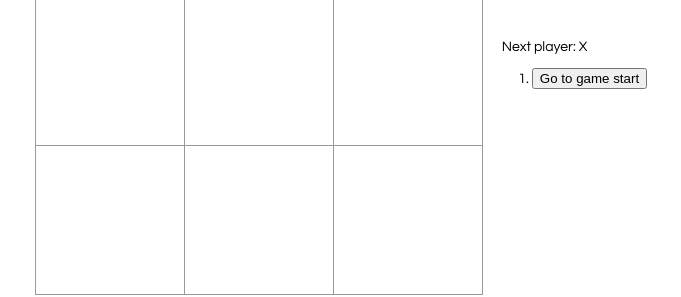
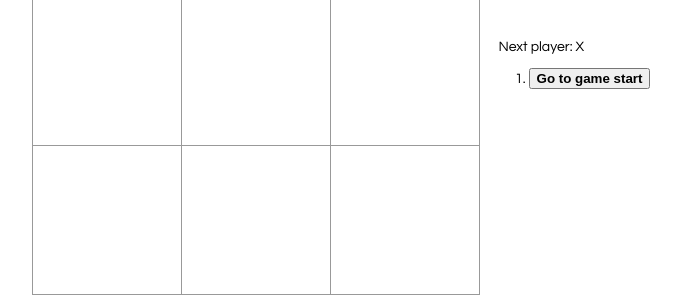
Before and after one commit to enrique-cardenas/tic-tac-toe, a React app: page / in a window 1280 px wide. Shown: the part 199-496 px from the top of the page, 299-980 px from the left. Built offline with nearby package versions, Linux system fonts and the light colour scheme.

Commit message:
Make current selected button bold

```diff
--- a/src/Game.js
+++ b/src/Game.js
@@ -50,9 +50,12 @@ class Game extends Component {
       const desc = move ?
         `Go to move # ${move} with location: (${step.col}, ${step.row})` :
         'Go to game start';
+
+      const buttonType = move === this.state.stepNumber ? "current-button" : "not-current-button";
+
       return(
         <li key={move}>
-          <button onClick = {() => this.jumpTo(move)}>{desc}</button>
+          <button className={buttonType} onClick = {() => this.jumpTo(move)}>{desc}</button>
         </li>
       );
     });
--- a/src/index.css
+++ b/src/index.css
@@ -51,3 +51,11 @@ ol, ul {
 .game-info {
   margin-left: 20px;
 }
+
+.current-button{
+    font-weight: bold;
+}
+
+.not-current-button{
+    font-weight: 400;
+}
```
